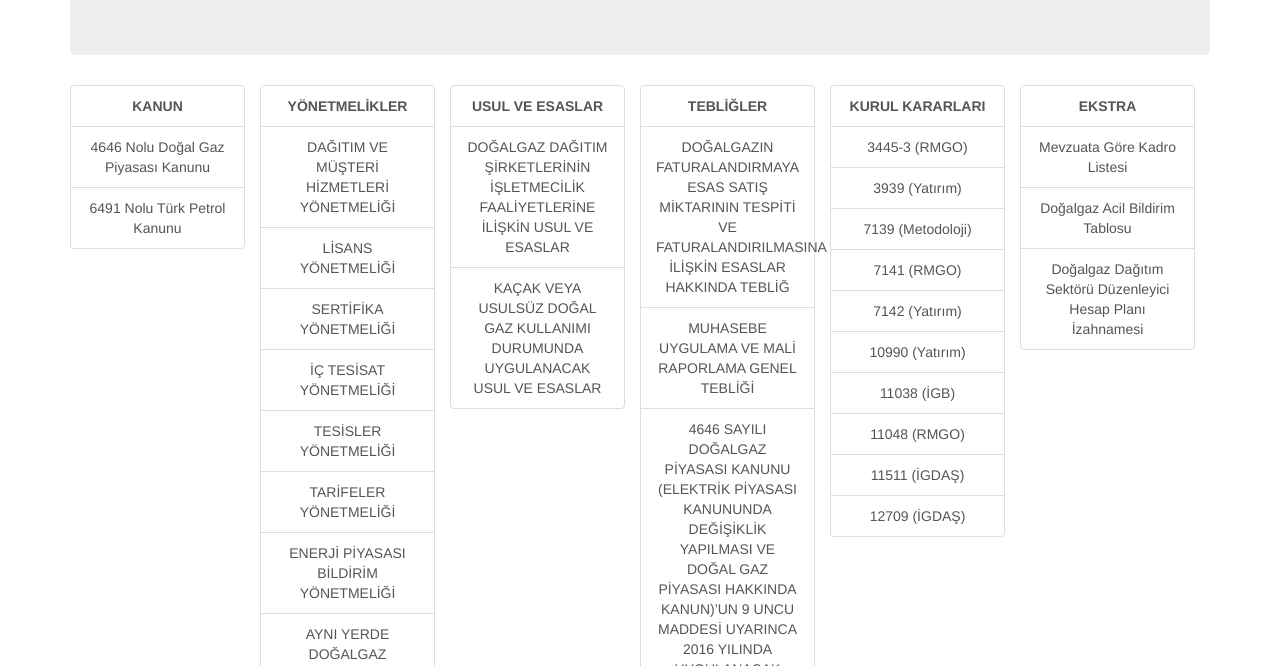
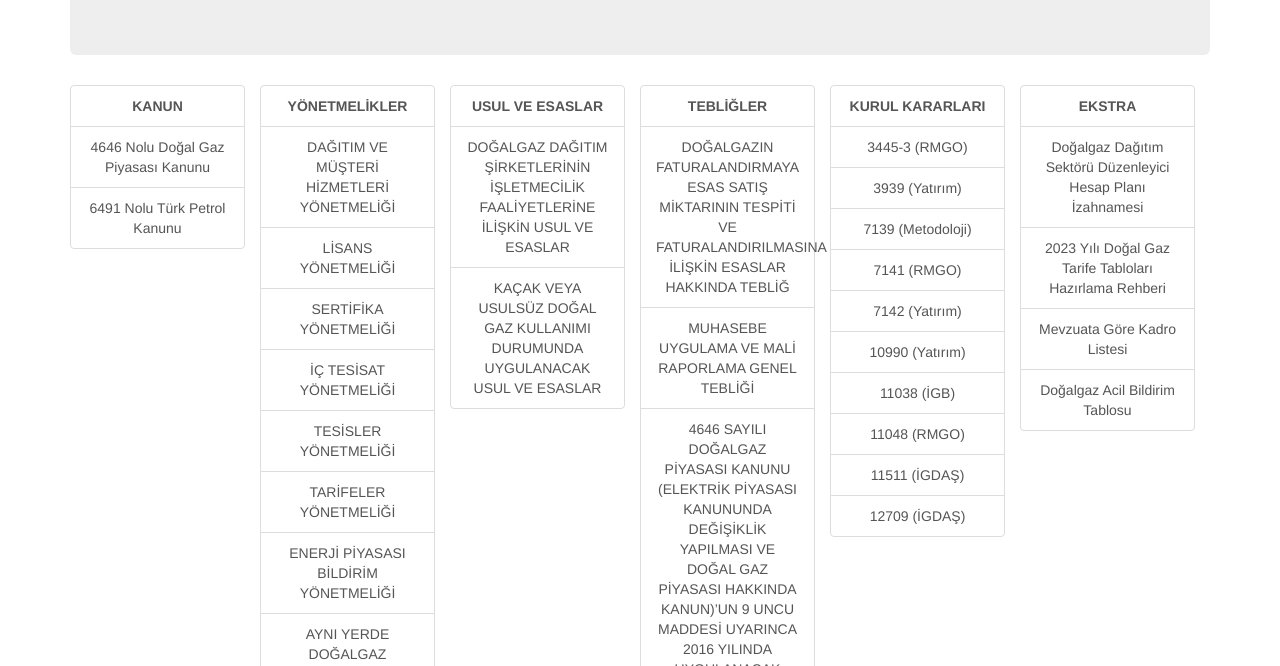
Before and after one commit to ozlumurat/mevzuat, a plain HTML site: page index.html in a window 1280 px wide. Shown: the part 134-800 px from the top of the page. Drawn offline with nearby package versions, Linux system fonts and the light colour scheme.

Commit message:
Add files via upload

```diff
--- a/index.html
+++ b/index.html
@@ -67,9 +67,10 @@
 
         <div class="list-group col-sm-2">
             <a href="#" class="list-group-item text-center"><strong>EKSTRA</strong></a>
+            <a href="./ekler/izahname.html" class="list-group-item text-center">Doğalgaz Dağıtım Sektörü Düzenleyici Hesap Planı İzahnamesi</a>
+            <a href="./ekler/rehber.html" class="list-group-item text-center">2023 Yılı Doğal Gaz Tarife Tabloları Hazırlama Rehberi</a>
             <a href="./ekler/personel_kadro_listesi.html" class="list-group-item text-center">Mevzuata Göre Kadro Listesi</a>
             <a href="./ekler/ek1.html" class="list-group-item text-center">Doğalgaz Acil Bildirim Tablosu</a>
-            <a href="./ekler/izahname.html" class="list-group-item text-center">Doğalgaz Dağıtım Sektörü Düzenleyici Hesap Planı İzahnamesi</a>
         </div>
 
 
```
